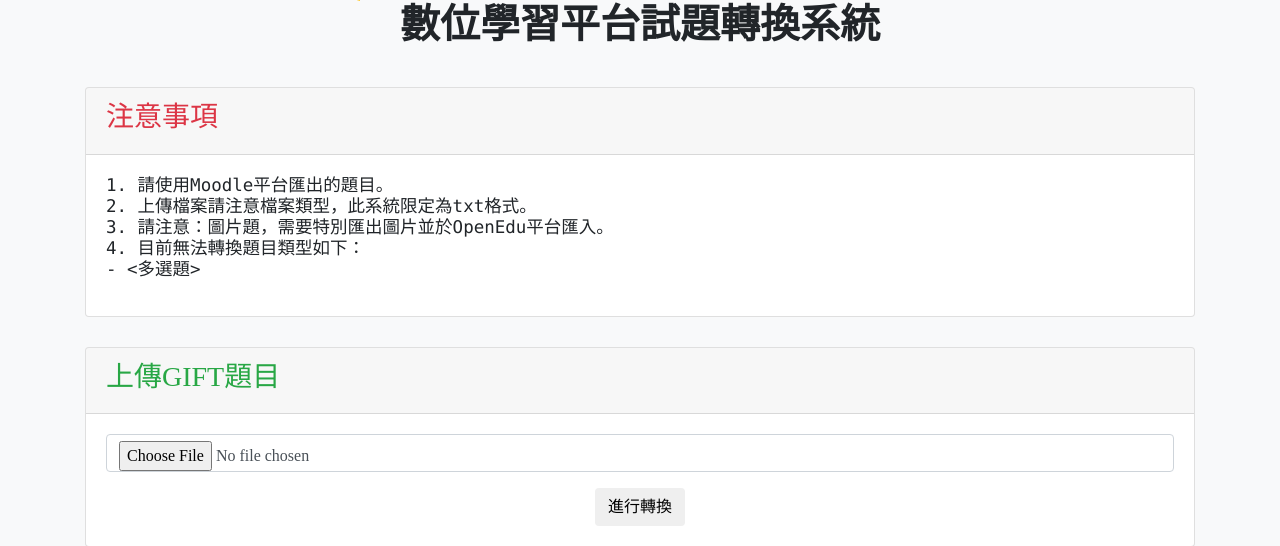
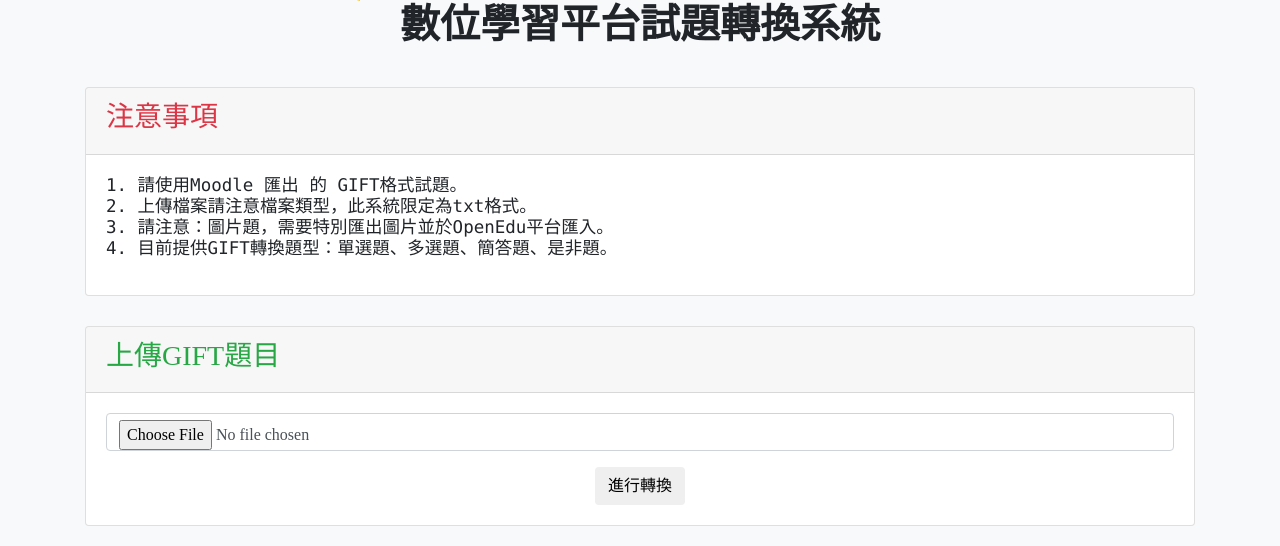
Before and after one commit to Kai522/Gift2Edx, a Flask app: page / in a window 1280 px wide. Shown: the part 191-737 px from the top of the page. Run offline with Flask 2, Linux system fonts and the light colour scheme; some libraries are stand-ins or nearby versions.

Commit message:
更新首頁注意事項

```diff
--- a/server/templates/items/index.html
+++ b/server/templates/items/index.html
@@ -11,12 +11,11 @@
 				</div>
 				<div class="card-body">
 					<h5>
-						<pre>
-1. 請使用Moodle平台匯出的題目。
+<pre>
+1. 請使用Moodle 匯出 的 GIFT格式試題。
 2. 上傳檔案請注意檔案類型，此系統限定為txt格式。
 3. 請注意：圖片題，需要特別匯出圖片並於OpenEdu平台匯入。
-4. 目前無法轉換題目類型如下：
-- <多選題>
+4. 目前提供GIFT轉換題型：單選題、多選題、簡答題、是非題。
 </pre>
 					</h5>
 				</div>
```
